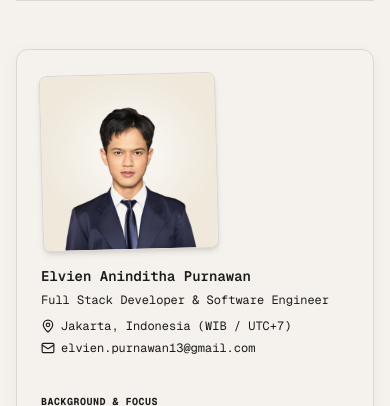
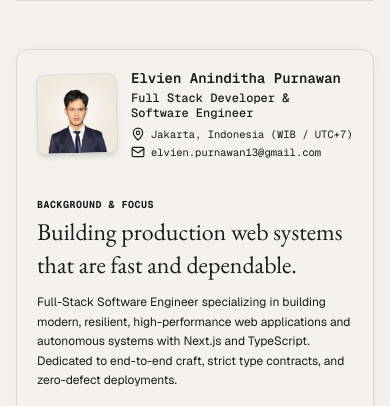
Before and after one commit to LVNVoid/portfolio-v2, a Next.js app: page /about in a window 390 px wide. Shown: the part 245-651 px from the top of the page. Built offline with nearby package versions, Linux system fonts and the light colour scheme; no server answers; the database is empty.

Commit message:
feat(ui): responsive side-by-side avatar and profile info on mobile

```diff
--- a/src/app/(public)/about/page.tsx
+++ b/src/app/(public)/about/page.tsx
@@ -38,19 +38,19 @@ export default async function AboutPage() {
       </div>
 
       {/* Main Profile Card */}
-      <div className="vitrine-border bg-card rounded-xl p-6 sm:p-10 space-y-8 relative overflow-hidden">
+      <div className="vitrine-border bg-card rounded-xl p-5 sm:p-8 lg:p-10 space-y-8 relative overflow-hidden">
         <div className="absolute top-0 left-0 right-0 h-1.5 bg-primary" />
 
         <div className="grid grid-cols-1 md:grid-cols-12 gap-8 items-start">
           {/* Avatar Profile Plate */}
-          <div className="md:col-span-4 lg:col-span-3 space-y-4">
-            <div className="relative aspect-square w-44 sm:w-48 md:w-full max-w-[200px] rounded-lg border border-border bg-secondary/30 overflow-hidden pin-tilted shadow-md">
+          <div className="md:col-span-4 lg:col-span-3 flex flex-row md:flex-col gap-3.5 sm:gap-5 md:gap-4 items-center md:items-start">
+            <div className="relative aspect-square w-20 h-20 sm:w-24 sm:h-24 md:w-full md:h-auto md:max-w-[200px] rounded-lg border border-border bg-secondary/30 overflow-hidden pin-tilted shadow-md shrink-0">
               {profile?.avatar ? (
                 <Image
                   src={profile.avatar.startsWith('/avatar-') ? '/avatar-light.jpg' : profile.avatar}
                   alt={profile.name || 'Elvien'}
                   fill
-                  sizes="(max-width: 768px) 180px, 200px"
+                  sizes="(max-width: 640px) 80px, (max-width: 768px) 96px, 200px"
                   className="object-cover"
                   priority
                 />
@@ -61,18 +61,25 @@ export default async function AboutPage() {
               )}
             </div>
 
-            <div className="space-y-1.5 font-mono text-xs">
-              <div className="text-foreground font-semibold text-sm">
+            <div className="space-y-1 sm:space-y-1.5 font-mono text-xs min-w-0 flex-1">
+              <div className="text-foreground font-semibold text-sm sm:text-base leading-tight">
                 {profile?.name || 'Elvien Aninditha Purnawan'}
               </div>
-              <div className="text-primary">{profile?.role || 'Full-Stack Developer'}</div>
-              <div className="flex items-center gap-1.5 text-muted-foreground pt-1">
-                <MapPin className="w-3.5 h-3.5 text-muted-foreground" />
-                <span>{profile?.location || 'Jakarta, Indonesia (WIB / UTC+7)'}</span>
+              <div className="text-primary text-xs leading-tight font-medium">
+                {profile?.role || 'Full-Stack Developer'}
               </div>
-              <div className="flex items-center gap-1.5 text-muted-foreground">
-                <Mail className="w-3.5 h-3.5 text-muted-foreground" />
-                <span>{profile?.email || 'elvien.purnawan13@gmail.com'}</span>
+              <div className="flex items-center gap-1.5 text-muted-foreground pt-0.5 text-[10.5px] sm:text-xs min-w-0">
+                <MapPin className="w-3.5 h-3.5 shrink-0 text-muted-foreground" />
+                <span className="truncate">{profile?.location || 'Jakarta, Indonesia (WIB / UTC+7)'}</span>
+              </div>
+              <div className="flex items-center gap-1.5 text-muted-foreground text-[10.5px] sm:text-xs min-w-0">
+                <Mail className="w-3.5 h-3.5 shrink-0 text-muted-foreground" />
+                <a
+                  href={`mailto:${profile?.email || 'elvien.purnawan13@gmail.com'}`}
+                  className="hover:text-primary transition-colors underline-offset-2 hover:underline truncate"
+                >
+                  {profile?.email || 'elvien.purnawan13@gmail.com'}
+                </a>
               </div>
             </div>
           </div>
```
